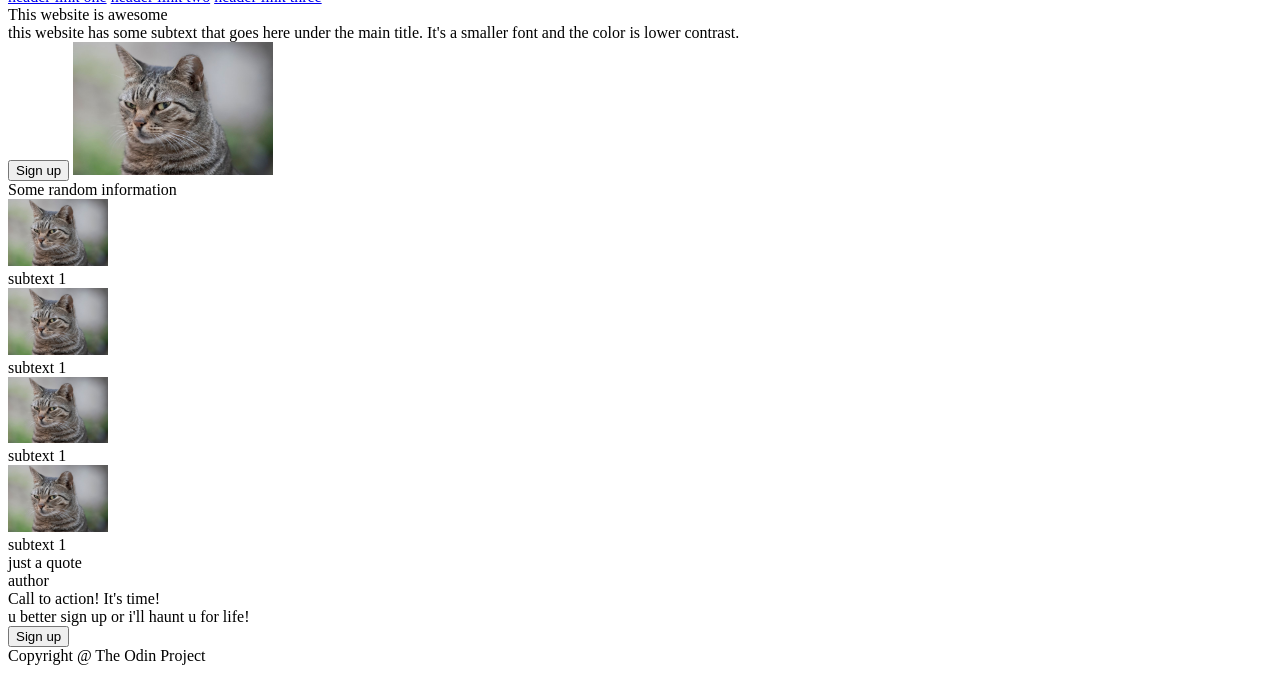
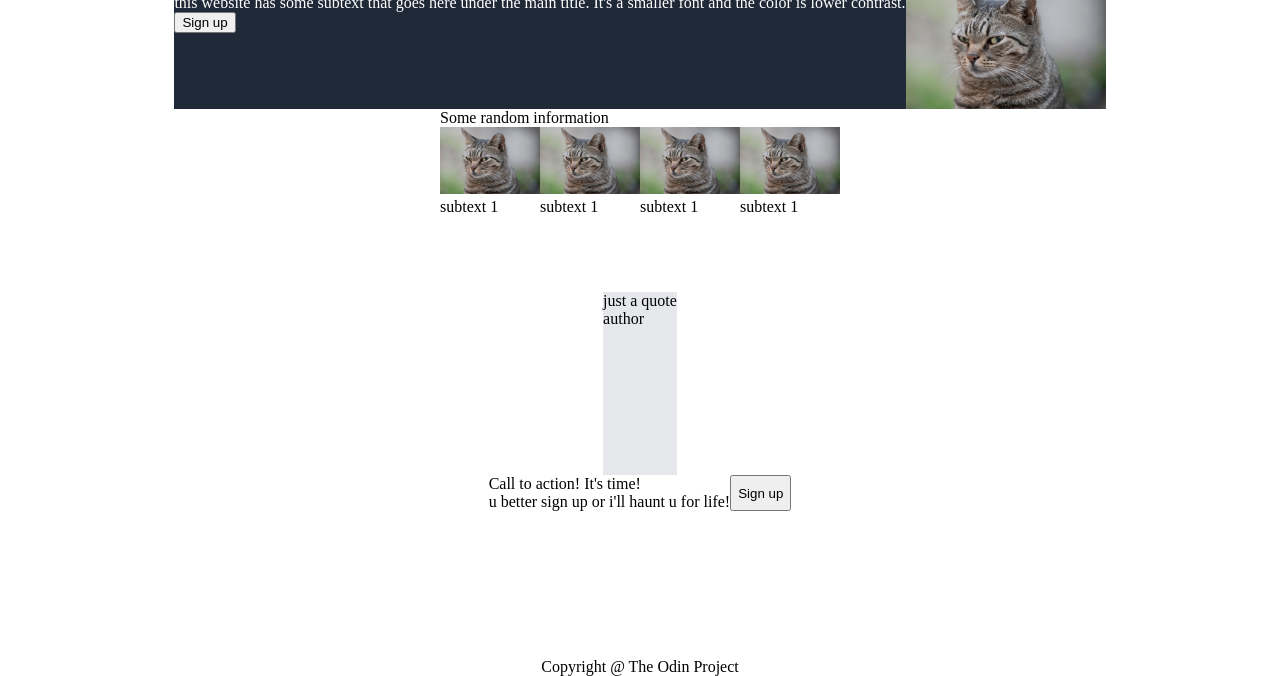
Before and after one commit to haulohaulo/odin-LandingPage01, a plain HTML site: page index.html in a window 1280 px wide. Shown: the part 124-800 px from the top of the page. Drawn offline with Linux system fonts and the light colour scheme.

Commit message:
Add Primary Layout CSS Styling

```diff
--- a/index.html
+++ b/index.html
@@ -2,6 +2,7 @@
 <html lang="en">
     <head>
         <meta charset="UTF-8">
+        <meta http-equiv="X-UA-Compatible" content="IE=edge">
         <meta name="viewport" content="width=device-width, initial-scale=1.0">
         <title>odin Landing Page 01</title>
         <link rel="stylesheet" href="styles.css">
@@ -21,19 +22,23 @@
             </div>
 
             <div class="top-content">
+
+                <div class="left">
                     <div class="hero-main-text">This website is awesome</div>
                     <div class="secondary-text">this website has some subtext that goes here under the  main title.
                     It's a smaller font and the color is lower contrast.
                     </div>
                     <button class="button1">Sign up</button>
-            <img class="placeholder" src="./images/cat1.jpg" alt="this is a placeholder">
+                </div>
+
+                <img class="placeholder-img" src="./images/cat1.jpg" alt="this is a placeholder">
             </div>
         </div>
 
         <div class="sec-two">
             <div class="info-title">Some random information</div>
 
-        <div class="info">
+            <div class="infos">
 
                 <div class="info1">
                     <img class="info-img" src="./images/cat1.jpg" alt="img 1">
--- a/styles.css
+++ b/styles.css
@@ -1,3 +1,20 @@
+body {
+    height: 100vh;
+    width: 100%;
+    margin: 0;
+    overflow: auto;
+    display: flex;
+    flex-direction: column;
+    align-items: center;
+
+}
+
+.top, .sec-two, .sec-three, .sec-four {
+    display: flex;
+    flex-direction: column;
+    flex: 1;
+}
+
 .logo {
     height: 100px;
     width: 130px;
@@ -5,7 +22,7 @@
 }
 
 
-.placeholder {
+.placeholder-img {
     height: auto;
     width: 200px;
 }
@@ -15,3 +32,38 @@
     height: auto;
     width: 100px;
 }
+
+
+.top {
+    background-color: #1F2937;
+
+}
+
+
+.header {
+    display: flex;
+    justify-content: space-between;
+}
+
+
+
+.top-content {
+    display: flex;
+    color: white;
+}
+
+
+.infos {
+    display: flex;
+}
+
+
+.banner {
+    display: flex;
+}
+
+
+
+.sec-three {
+    background-color: #E5E7EB;
+}
```
Lines whose indentation alone changed are shown as unchanged.
